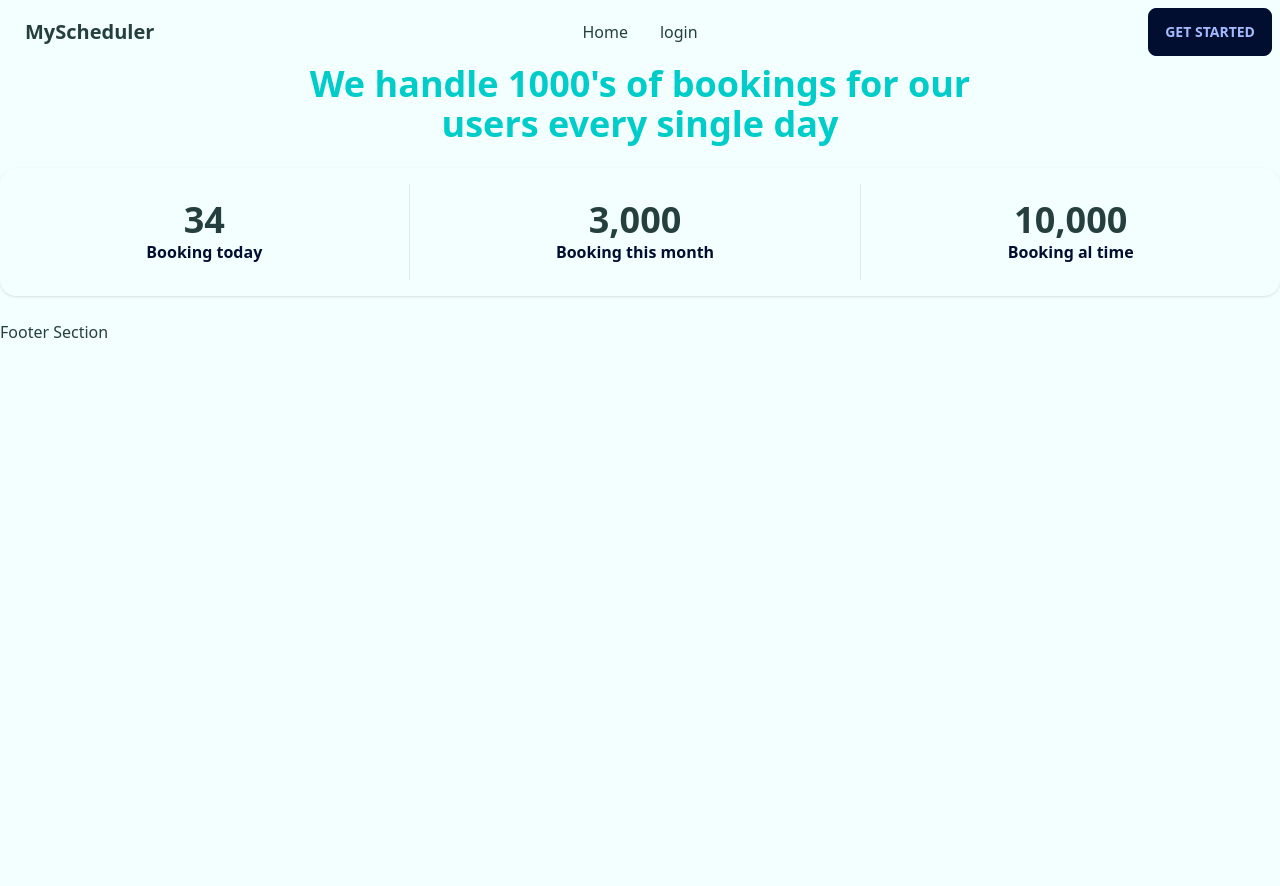
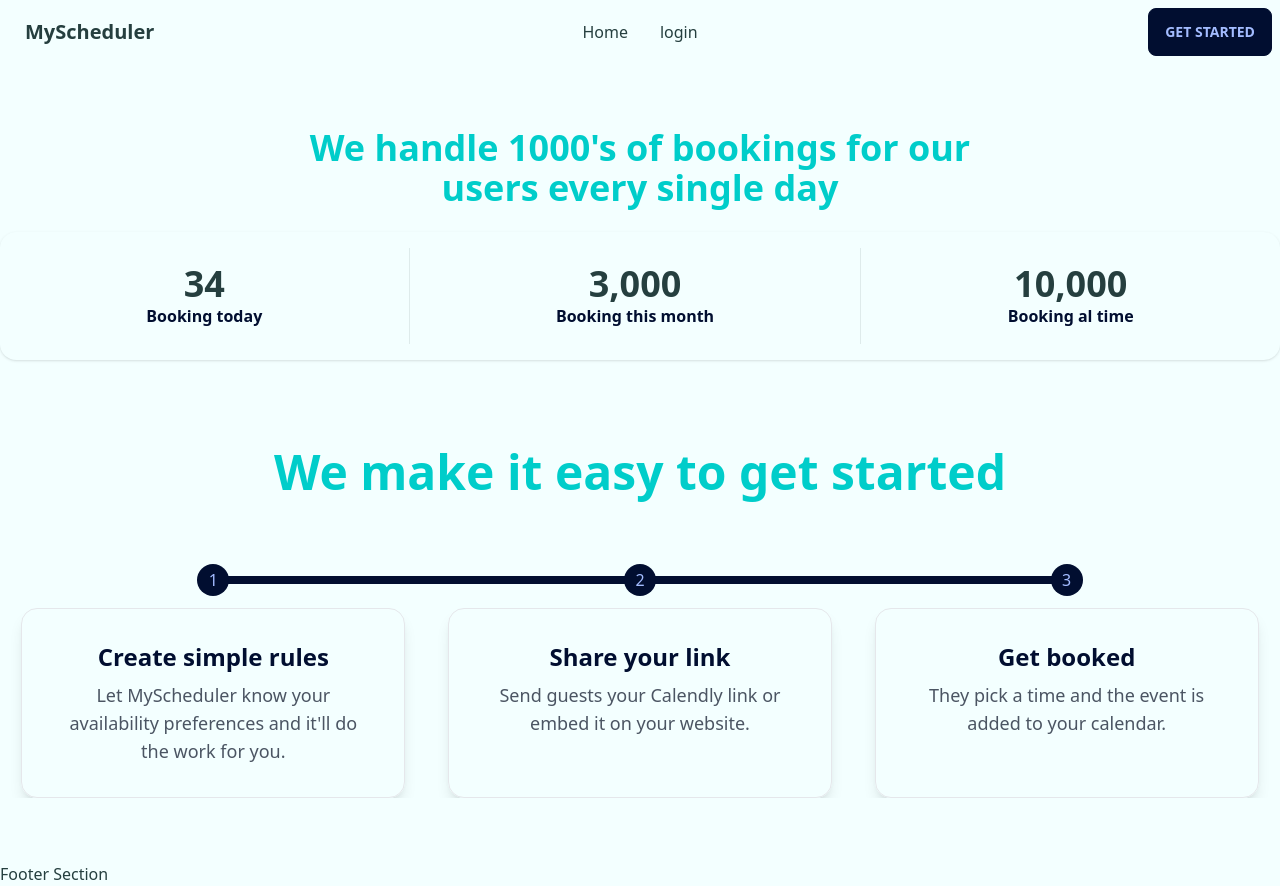
Before and after one commit to bmsani/Myscheduler, a React (Create React App) app: page / in a window 1280 px wide. Before the commit the page ends 800 px from the top, so only its background shows below. Built offline with nearby package versions, Linux system fonts and the light colour scheme.

Commit message:
steps section done

```diff
--- a/src/Pages/Home/Home.tsx
+++ b/src/Pages/Home/Home.tsx
@@ -1,10 +1,12 @@
 import React from 'react';
 import Stat from './stat_section/Stat';
+import Steps from './steps_section/Steps';
 
 const Home = () => {
     return (
         <div>
             <Stat></Stat>
+            <Steps></Steps>
         </div>
     );
 };
--- a/src/Pages/Home/stat_section/Stat.tsx
+++ b/src/Pages/Home/stat_section/Stat.tsx
@@ -3,7 +3,7 @@ import CountUp from 'react-countup';
 
 const Stat = () => {
   return (
-    <div>
+    <div className="py-16">
       <h2 className="text-primary text-4xl font-semibold w-[750px] text-center mx-auto">
         We handle 1000's of bookings for our users every single day
       </h2>
--- /dev/null
+++ b/src/Pages/Home/steps_section/Steps.tsx
@@ -0,0 +1,42 @@
+import React from "react";
+
+const Steps = () => {
+  return (
+    <div className="pb-16">
+      <h2 className="text-primary text-5xl font-bold w-[750px] text-center mx-auto pb-16">
+        We make it easy to get started
+      </h2>
+      <ul className="steps steps-vertical lg:steps-horizontal w-full">
+        <li className="step step-neutral">
+          <div className="card w-96 text-neutral border shadow-lg">
+            <div className="card-body items-center text-center">
+              <h2 className="card-title text-2xl font-semibold">Create simple rules</h2>
+              <p className="text-lg text-gray-600">
+                Let MyScheduler know your availability preferences and it'll do
+                the work for you.
+              </p>
+            </div>
+          </div>
+        </li>
+        <li className="step step-neutral">
+          <div className="card w-96 h-full text-neutral border shadow-lg">
+            <div className="card-body items-center text-center">
+              <h2 className="card-title text-2xl font-semibold">Share your link</h2>
+              <p className="text-lg text-gray-600">Send guests your Calendly link or embed it on your website.</p>
+            </div>
+          </div>
+        </li>
+        <li className="step step-neutral">
+          <div className="card w-96 h-full text-neutral border shadow-lg">
+            <div className="card-body items-center text-center">
+              <h2 className="card-title text-2xl font-semibold">Get booked</h2>
+              <p className="text-lg text-gray-600">They pick a time and the event is added to your calendar.</p>
+            </div>
+          </div>
+        </li>
+      </ul>
+    </div>
+  );
+};
+
+export default Steps;
```
